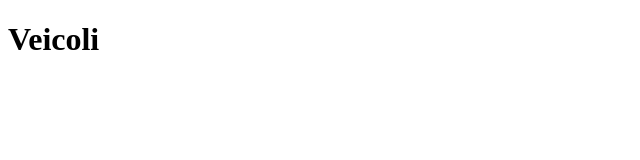
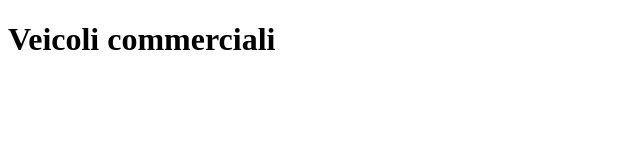
Before and after one commit to 579rv579/ivt, a plain HTML site: page index.html in a window 1280 px wide. Shown: the whole page, without its empty margins (0-640 px from the left). Drawn offline with Linux system fonts and the light colour scheme.

Commit message:
Update index.html

```diff
--- a/index.html
+++ b/index.html
@@ -6,6 +6,6 @@
     <title>IVT</title>
 </head>
 <body>
-    <h1>Veicoli</h1>
+    <h1>Veicoli commerciali</h1>
 </body>
 </html>
```
